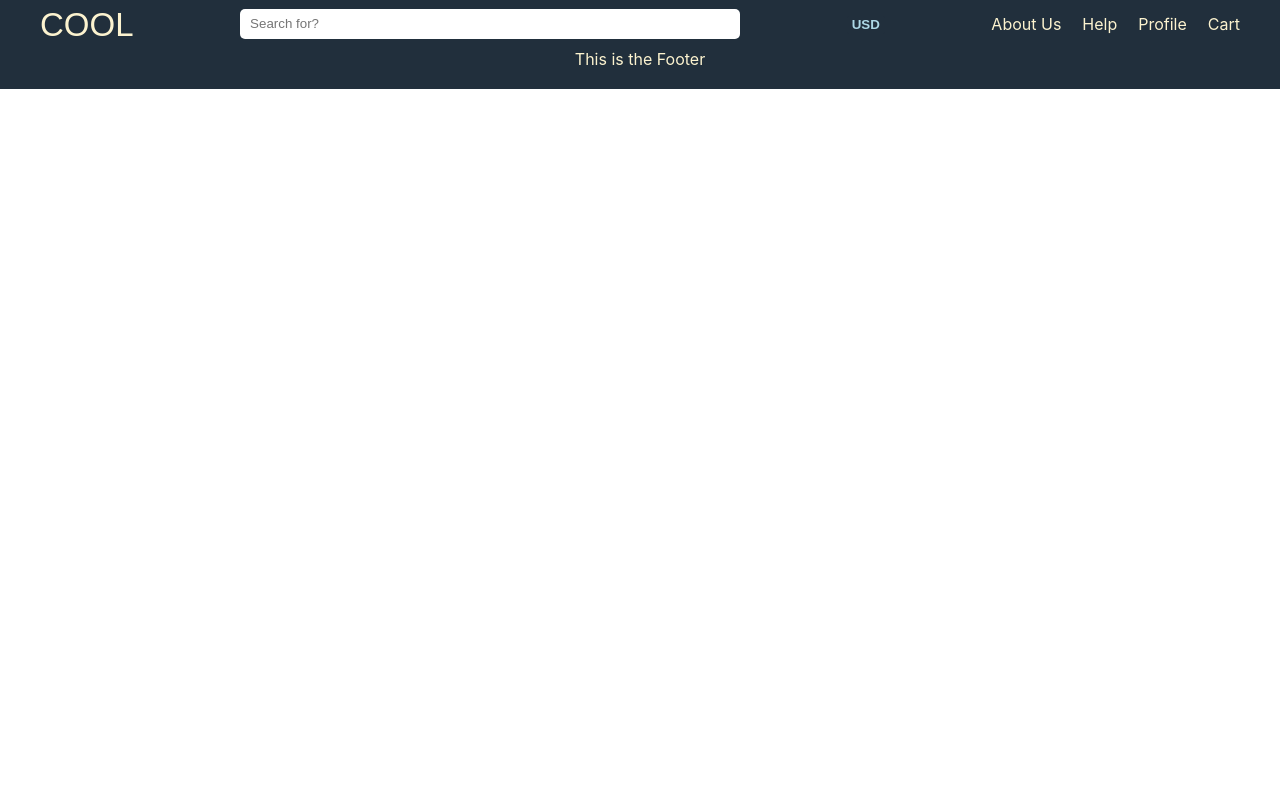
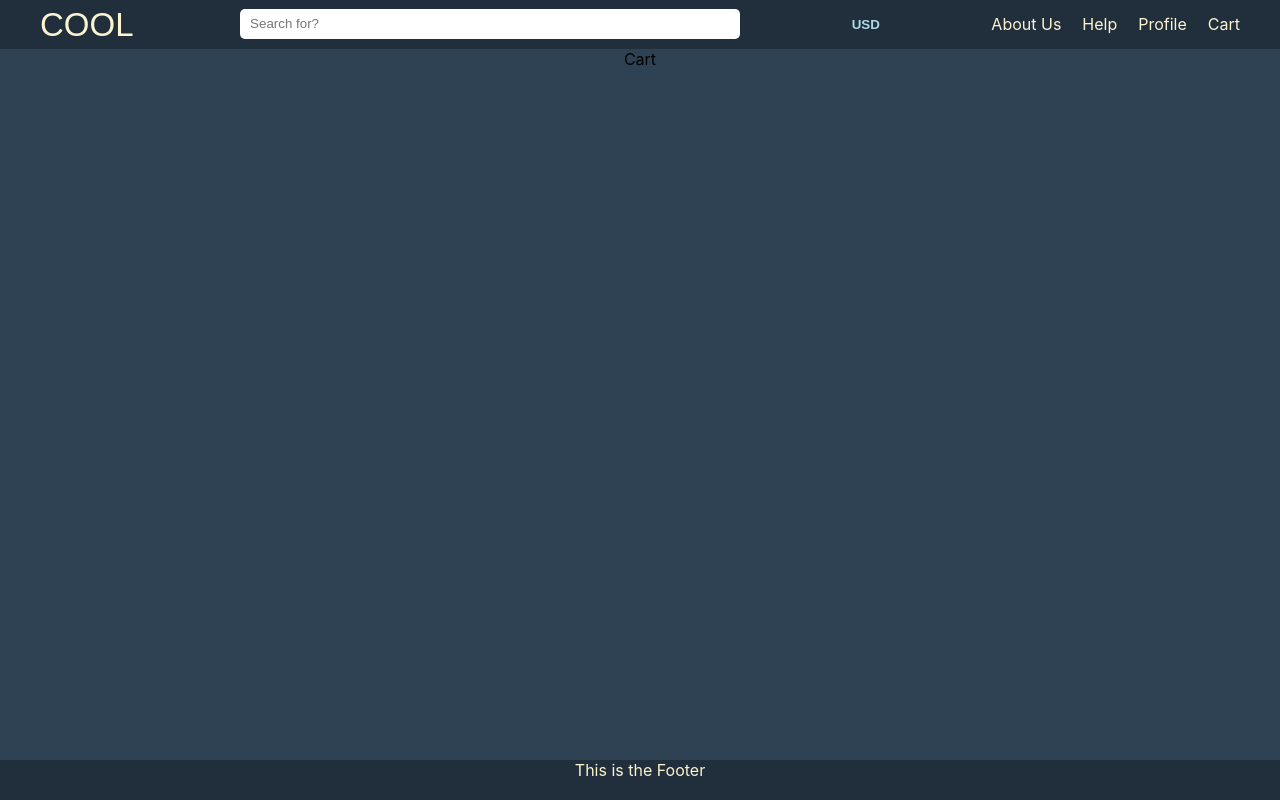
Before and after one commit to Sverkhchelovek92/Cool-buy, a React (Create React App) app: page /cart in a window 1280 px wide. Built offline with nearby package versions, Linux system fonts and the light colour scheme.

Commit message:
added some routes

```diff
--- a/src/App.css
+++ b/src/App.css
@@ -17,6 +17,13 @@
   display: flex;
   flex-direction: column;
   min-height: 100vh;
+}
+
+a,
+a:visited,
+a:active {
+  text-decoration: none;
+  color: inherit;
 }
 
 .wrapper {
--- a/src/App.js
+++ b/src/App.js
@@ -5,6 +5,7 @@ import Main from './components/Main'
 
 import { Routes, Route } from 'react-router-dom'
 import NotFound from './pages/NotFound'
+import Cart from './pages/Cart'
 
 function App() {
   return (
@@ -13,6 +14,7 @@ function App() {
       <Routes>
         <Route path="/" element={<Main />} />
         <Route path="/notfound" element={<NotFound />} />
+        <Route path="/cart" element={<Cart />} />
       </Routes>
       <Footer />
     </div>
--- a/src/components/Header.js
+++ b/src/components/Header.js
@@ -1,4 +1,6 @@
 import React from 'react'
+import { Link } from 'react-router-dom'
+
 import CurrencySelector from './CurrencySelector'
 
 function Header() {
@@ -6,7 +8,9 @@ function Header() {
     <header>
       <div className="wrapper">
         <div className="header">
-          <div className="header-logo">COOL</div>
+          <div className="header-logo">
+            <Link to="/">COOL</Link>
+          </div>
 
           <form action="/search" method="GET" className="header-search-bar">
             <input
@@ -21,7 +25,9 @@ function Header() {
             <li className="header-menu-li">About Us</li>
             <li className="header-menu-li">Help</li>
             <li className="header-menu-li">Profile</li>
-            <li className="header-menu-li">Cart</li>
+            <li className="header-menu-li">
+              <Link to="/cart">Cart</Link>
+            </li>
           </ul>
         </div>
       </div>
--- /dev/null
+++ b/src/pages/Cart.js
@@ -0,0 +1,7 @@
+import React from 'react'
+
+function Cart() {
+  return <div className="main">Cart</div>
+}
+
+export default Cart
```
